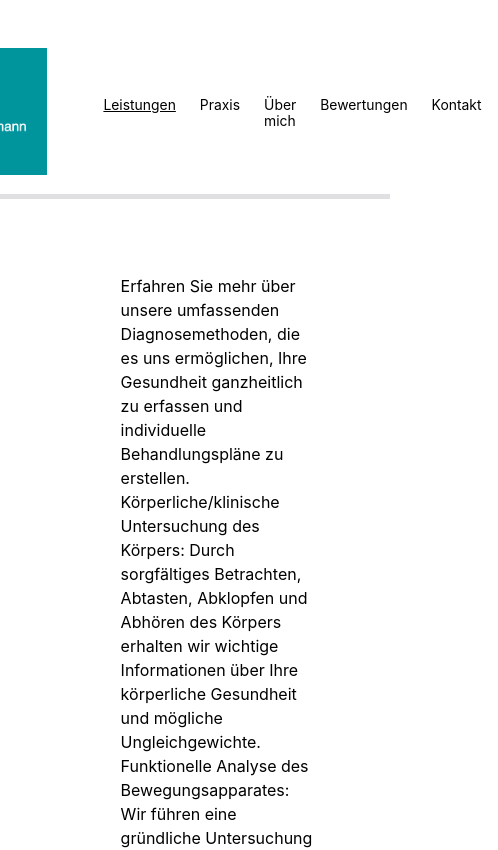
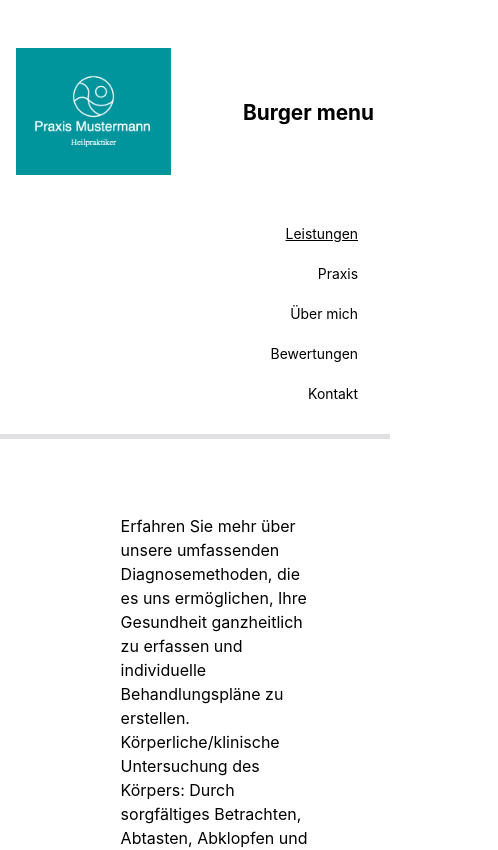
Before and after one commit to dscmari/heilpraktiker-website, a React (Create React App) app: page /heilpraktiker-website/leistungen in a window 390 px wide. Shown: the top 850 px of the page, 498 px wide, since content can reach past the window. Built offline with nearby package versions, Linux system fonts and the light colour scheme.

Commit message:
implement mobile menu

```diff
--- a/public/index.html
+++ b/public/index.html
@@ -24,7 +24,7 @@
       work correctly both with client-side routing and a non-root public URL.
       Learn how to configure a non-root public URL by running `npm run build`.
     -->
-    <title>React App</title>
+    <title>Heilpraktiker-Website</title>
         <!-- Start Single Page Apps for GitHub Pages -->
         <script type="text/javascript">
           // Single Page Apps for GitHub Pages
--- a/src/App.css
+++ b/src/App.css
@@ -7,10 +7,6 @@
 
 .app-header {
   background-color: #FFFFFF;
-  display: flex;
-  flex-direction: column;
-  align-items: center;
-  justify-content: center;
   font-size: calc(10px + 1vmin);
   margin: 2rem;
   position: sticky;
--- a/src/components/Navbar.jsx
+++ b/src/components/Navbar.jsx
@@ -3,14 +3,40 @@ import styled from 'styled-components';
 import logo_dummy from "../assets/imgs/logo_dummy.png";
 
 const Container = styled.nav`
+    display: flex;
+    flex-direction: column;
+
+    @media (min-width: 768px) {
     margin: 1rem;
+    flex-direction: row;
+    justify-content: center;
+  }
+`
+
+const NavigationHeader = styled.div`
     display: flex;
+    justify-content: space-around;
     align-items: center;
+
+    .nav-header-item{
+        margin: 1rem;
+    }
+
+    @media (min-width: 768px) {
+    #burger-menu{
+        display: none;
+    }
+  }
+
 `
 
 const Navigation = styled.ul`
+    display: flex;
+    flex-direction: column;
+    align-items: flex-end;
+    padding: 1rem;
+    border-radius: 5px;
     list-style: none;
-    display: flex;
     gap: 1.5rem;
     margin: 1rem;
 
@@ -27,14 +53,24 @@ const Navigation = styled.ul`
     a.active{
         text-decoration:underline;
     }
+
+    @media (min-width: 768px) {
+    flex-direction: row;
+  }
 `
 
 function Navbar(){
     return (
         <Container>
-            <Link to="/">
-                <img src={logo_dummy} alt="logo" style={{ height: "15vh" }} />
-            </Link>
+            <NavigationHeader style={{display:"flex", justifyContent: "space-between"}}>
+                <Link className="nav-header-item" to="/">
+                    <img src={logo_dummy} alt="logo" style={{ height: "15vh" }} />
+                </Link>
+                <div id="burger-menu" className="nav-header-item">
+                    <h1>Burger menu</h1>
+                </div>
+            </NavigationHeader>
+
             {/* TODO
                 preventScrollReset anstatt helper function um zum seitenanfang zu navigieren (https://medium.com/@alexanie_/link-component-in-react-router-6872291bf78e)*/}
             <Navigation>
```
